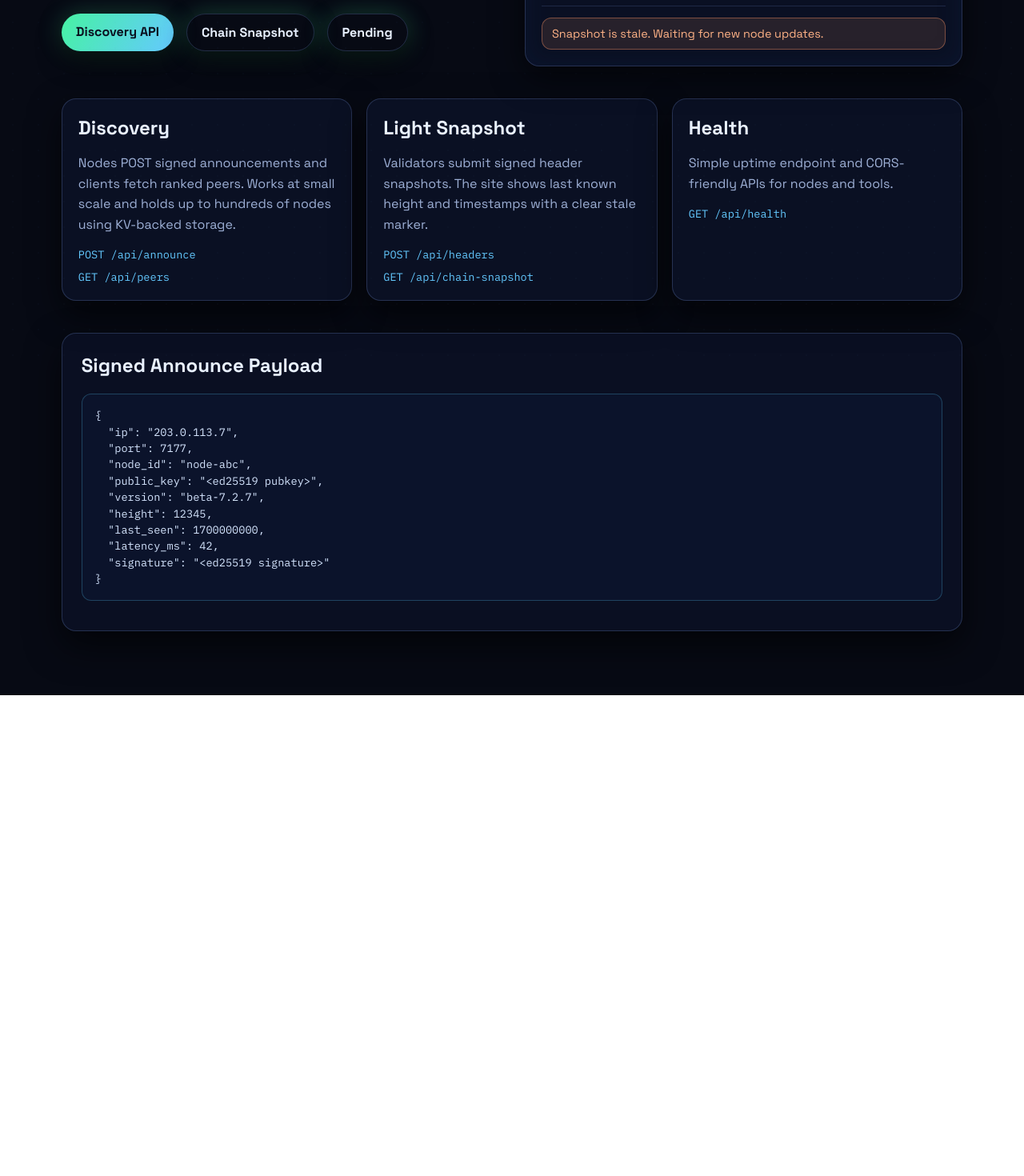
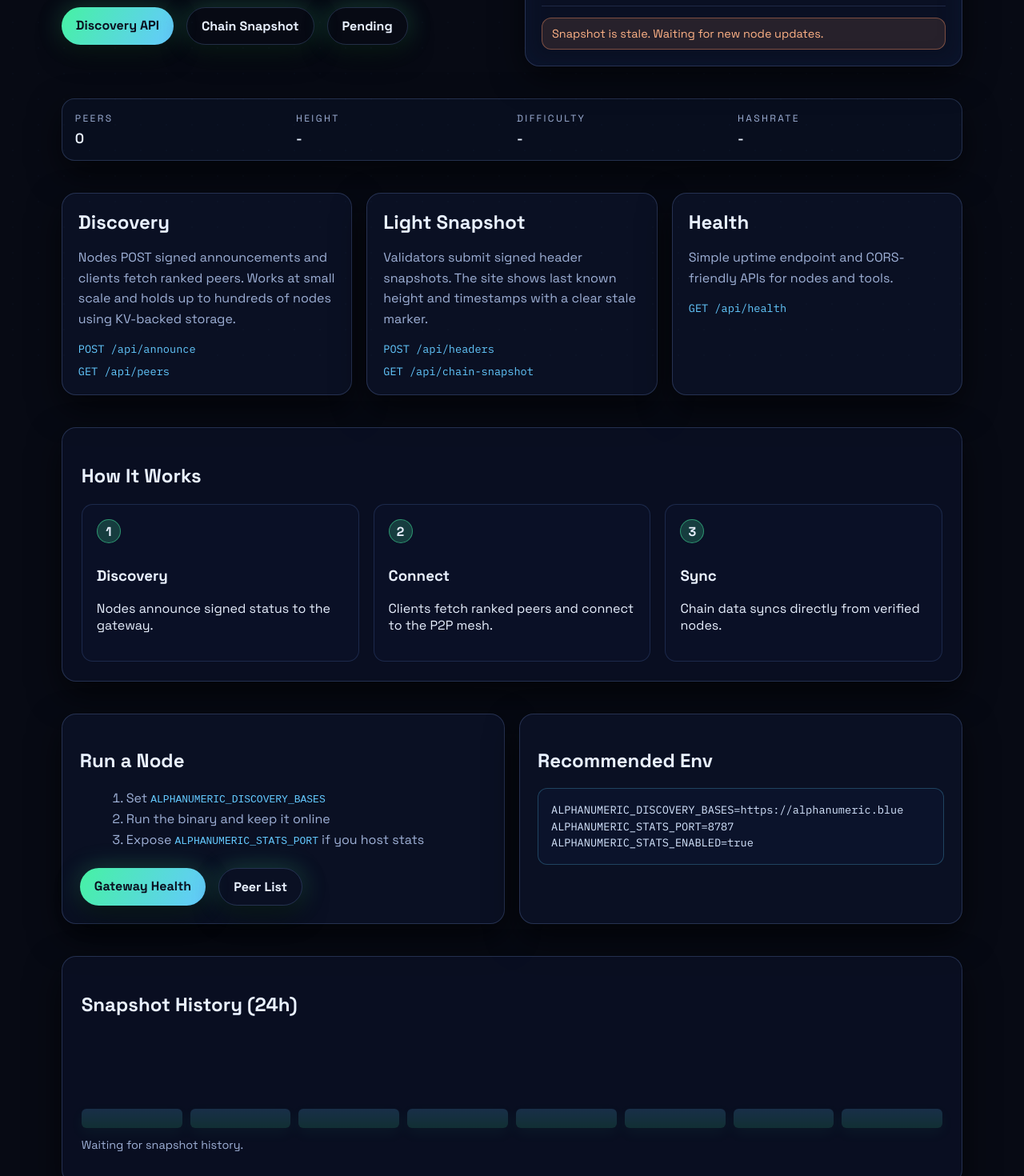
Before and after one commit to OSXBasedAnon/alphanumeric-blue, a Next.js app: page / in a window 1280 px wide. Shown: the part 340-1810 px from the top of the page at 80% size. Before the commit the page ends 1209 px from the top, so only its background shows below. Built offline with nearby package versions, Linux system fonts and the light colour scheme.

Commit message:
Add live metrics and snapshot history

```diff
--- /dev/null
+++ b/app/api/snapshot-history/route.ts
@@ -0,0 +1,28 @@
+import { NextResponse } from "next/server";
+import { listSnapshotHistory } from "@/lib/storage";
+
+function response(body: unknown, status = 200) {
+  return NextResponse.json(body, {
+    status,
+    headers: {
+      "access-control-allow-origin": "*",
+      "cache-control": "no-store"
+    }
+  });
+}
+
+export async function GET() {
+  const history = await listSnapshotHistory();
+  return response({ ok: true, count: history.length, history });
+}
+
+export async function OPTIONS() {
+  return new NextResponse(null, {
+    status: 204,
+    headers: {
+      "access-control-allow-origin": "*",
+      "access-control-allow-methods": "GET, OPTIONS",
+      "access-control-allow-headers": "content-type"
+    }
+  });
+}
--- /dev/null
+++ b/app/components/MetricsStrip.tsx
@@ -0,0 +1,57 @@
+"use client";
+
+import { useEffect, useState } from "react";
+
+type SnapshotResponse = {
+  ok: boolean;
+  peers: number;
+  source: "indexer" | "snapshot";
+  stats?: any;
+  snapshot?: {
+    height: number;
+    last_block_time: number;
+    received_at: number;
+  } | null;
+};
+
+export default function MetricsStrip() {
+  const [data, setData] = useState<SnapshotResponse | null>(null);
+
+  useEffect(() => {
+    let cancelled = false;
+    fetch("/api/chain-snapshot", { cache: "no-store" })
+      .then((res) => res.json())
+      .then((json) => {
+        if (!cancelled) setData(json);
+      })
+      .catch(() => null);
+    return () => {
+      cancelled = true;
+    };
+  }, []);
+
+  const height = data?.stats?.height ?? data?.snapshot?.height ?? "-";
+  const difficulty = data?.stats?.difficulty ?? "-";
+  const hashrate = data?.stats?.hashrate_ths ?? "-";
+
+  return (
+    <section className="strip">
+      <div className="strip-item">
+        <span className="strip-label">Peers</span>
+        <span className="strip-value">{data?.peers ?? "-"}</span>
+      </div>
+      <div className="strip-item">
+        <span className="strip-label">Height</span>
+        <span className="strip-value">{height}</span>
+      </div>
+      <div className="strip-item">
+        <span className="strip-label">Difficulty</span>
+        <span className="strip-value">{difficulty}</span>
+      </div>
+      <div className="strip-item">
+        <span className="strip-label">Hashrate</span>
+        <span className="strip-value">{hashrate}</span>
+      </div>
+    </section>
+  );
+}
--- /dev/null
+++ b/app/components/SnapshotHistory.tsx
@@ -0,0 +1,58 @@
+"use client";
+
+import { useEffect, useMemo, useState } from "react";
+
+type HistoryResponse = {
+  ok: boolean;
+  count: number;
+  history: Array<{
+    height: number;
+    received_at: number;
+  }>;
+};
+
+export default function SnapshotHistory() {
+  const [data, setData] = useState<HistoryResponse | null>(null);
+
+  useEffect(() => {
+    let cancelled = false;
+    fetch("/api/snapshot-history", { cache: "no-store" })
+      .then((res) => res.json())
+      .then((json) => {
+        if (!cancelled) setData(json);
+      })
+      .catch(() => null);
+    return () => {
+      cancelled = true;
+    };
+  }, []);
+
+  const bars = useMemo(() => {
+    const history = data?.history ?? [];
+    const trimmed = history.slice(0, 8).reverse();
+    if (trimmed.length === 0) return [] as number[];
+    const maxHeight = Math.max(...trimmed.map((h) => h.height));
+    return trimmed.map((h) => {
+      if (maxHeight === 0) return 10;
+      return Math.max(10, Math.round((h.height / maxHeight) * 100));
+    });
+  }, [data]);
+
+  return (
+    <section className="history">
+      <h2>Snapshot History (24h)</h2>
+      <div className="history-chart">
+        {bars.length > 0
+          ? bars.map((value, idx) => (
+              <div key={idx} className="bar" style={{ height: `${value}%` }} />
+            ))
+          : Array.from({ length: 8 }).map((_, idx) => (
+              <div key={idx} className="bar" style={{ height: "20%", opacity: 0.25 }} />
+            ))}
+      </div>
+      <p className="history-note">
+        {bars.length > 0 ? "Based on recent signed snapshots." : "Waiting for snapshot history."}
+      </p>
+    </section>
+  );
+}
--- a/app/globals.css
+++ b/app/globals.css
@@ -55,7 +55,7 @@ html, body {
 }
 
 .hero-left h1 {
-  font-size: clamp(2.8rem, 6vw, 5.2rem);
+  font-size: clamp(2.4rem, 5vw, 4.4rem);
   margin: 12px 0 16px;
   letter-spacing: -0.02em;
 }
@@ -175,6 +175,35 @@ html, body {
   gap: 18px;
 }
 
+.strip {
+  display: grid;
+  grid-template-columns: repeat(auto-fit, minmax(160px, 1fr));
+  gap: 12px;
+  background: rgba(10, 16, 34, 0.75);
+  border: 1px solid var(--border);
+  border-radius: 16px;
+  padding: 16px;
+  box-shadow: 0 16px 40px var(--shadow);
+}
+
+.strip-item {
+  display: flex;
+  flex-direction: column;
+  gap: 6px;
+}
+
+.strip-label {
+  font-size: 0.75rem;
+  text-transform: uppercase;
+  letter-spacing: 0.2em;
+  color: var(--muted);
+}
+
+.strip-value {
+  font-size: 1.1rem;
+  font-weight: 600;
+}
+
 .card {
   background: var(--card);
   border: 1px solid var(--border);
@@ -208,6 +237,94 @@ html, body {
   box-shadow: 0 18px 44px var(--shadow);
 }
 
+.flow {
+  background: rgba(12, 18, 40, 0.65);
+  border: 1px solid var(--border);
+  border-radius: 18px;
+  padding: 24px;
+  box-shadow: 0 16px 40px var(--shadow);
+}
+
+.flow-row {
+  display: grid;
+  grid-template-columns: repeat(auto-fit, minmax(200px, 1fr));
+  gap: 18px;
+  margin-top: 18px;
+}
+
+.flow-step {
+  background: rgba(12, 18, 40, 0.8);
+  border: 1px solid rgba(100, 140, 220, 0.2);
+  border-radius: 14px;
+  padding: 18px;
+}
+
+.flow-step span {
+  display: inline-flex;
+  align-items: center;
+  justify-content: center;
+  width: 30px;
+  height: 30px;
+  border-radius: 50%;
+  background: rgba(70, 242, 163, 0.2);
+  border: 1px solid rgba(70, 242, 163, 0.5);
+  margin-bottom: 10px;
+  font-weight: 700;
+}
+
+.download {
+  display: grid;
+  grid-template-columns: repeat(auto-fit, minmax(260px, 1fr));
+  gap: 18px;
+}
+
+.download-card {
+  background: var(--card);
+  border: 1px solid var(--border);
+  border-radius: 18px;
+  padding: 22px;
+  box-shadow: 0 16px 40px var(--shadow);
+}
+
+.download-card ol {
+  margin: 12px 0 0 18px;
+  color: var(--muted);
+  line-height: 1.6;
+}
+
+.download-card code {
+  color: var(--accent-2);
+}
+
+.history {
+  background: rgba(12, 18, 40, 0.65);
+  border-radius: 18px;
+  border: 1px solid var(--border);
+  padding: 24px;
+  box-shadow: 0 18px 44px var(--shadow);
+}
+
+.history-chart {
+  margin-top: 18px;
+  display: grid;
+  grid-template-columns: repeat(8, 1fr);
+  gap: 10px;
+  align-items: end;
+  height: 120px;
+}
+
+.history-chart .bar {
+  background: linear-gradient(180deg, rgba(100, 201, 255, 0.7), rgba(70, 242, 163, 0.6));
+  border-radius: 6px;
+  box-shadow: 0 6px 18px rgba(70, 242, 163, 0.2);
+}
+
+.history-note {
+  margin-top: 12px;
+  color: var(--muted);
+  font-size: 0.9rem;
+}
+
 .specs h2 {
   margin-top: 0;
 }
--- a/app/page.tsx
+++ b/app/page.tsx
@@ -1,4 +1,6 @@
 import Image from "next/image";
+import MetricsStrip from "./components/MetricsStrip";
+import SnapshotHistory from "./components/SnapshotHistory";
 import StatusPanel from "./components/StatusPanel";
 
 export default function Page() {
@@ -10,8 +12,8 @@ export default function Page() {
           <div className="brand">
             <Image src="/logo.png" alt="Alphanumeric logo" width={64} height={64} />
             <div>
-              <h1>alphanumeric.blue</h1>
-              <p className="tagline">Discovery, light snapshots, and network status.</p>
+              <h1>alphanumeric</h1>
+              <p className="tagline">Discovery, light snapshots, network status.</p>
             </div>
           </div>
           <p>
@@ -29,6 +31,8 @@ export default function Page() {
           <StatusPanel />
         </div>
       </section>
+
+      <MetricsStrip />
 
       <section className="grid">
         <div className="card">
@@ -58,6 +62,48 @@ export default function Page() {
         </div>
       </section>
 
+      <section className="flow">
+        <h2>How It Works</h2>
+        <div className="flow-row">
+          <div className="flow-step">
+            <span>1</span>
+            <h3>Discovery</h3>
+            <p>Nodes announce signed status to the gateway.</p>
+          </div>
+          <div className="flow-step">
+            <span>2</span>
+            <h3>Connect</h3>
+            <p>Clients fetch ranked peers and connect to the P2P mesh.</p>
+          </div>
+          <div className="flow-step">
+            <span>3</span>
+            <h3>Sync</h3>
+            <p>Chain data syncs directly from verified nodes.</p>
+          </div>
+        </div>
+      </section>
+
+      <section className="download">
+        <div className="download-card">
+          <h2>Run a Node</h2>
+          <ol>
+            <li>Set <code>ALPHANUMERIC_DISCOVERY_BASES</code></li>
+            <li>Run the binary and keep it online</li>
+            <li>Expose <code>ALPHANUMERIC_STATS_PORT</code> if you host stats</li>
+          </ol>
+          <div className="cta-row">
+            <a className="cta" href="/api/health">Gateway Health</a>
+            <a className="cta ghost" href="/api/peers">Peer List</a>
+          </div>
+        </div>
+        <div className="download-card">
+          <h2>Recommended Env</h2>
+          <pre>{`ALPHANUMERIC_DISCOVERY_BASES=https://alphanumeric.blue\nALPHANUMERIC_STATS_PORT=8787\nALPHANUMERIC_STATS_ENABLED=true`}</pre>
+        </div>
+      </section>
+
+      <SnapshotHistory />
+
       <section className="specs">
         <h2>Signed Announce Payload</h2>
         <pre>
--- a/lib/storage.ts
+++ b/lib/storage.ts
@@ -37,10 +37,12 @@ export type PendingSnapshot = {
 const PEER_TTL_SECONDS = Number(process.env.PEER_TTL_SECONDS ?? 1800);
 const SNAPSHOT_TTL_SECONDS = Number(process.env.SNAPSHOT_TTL_SECONDS ?? 3600);
 const QUORUM_WINDOW_SECONDS = Number(process.env.SNAPSHOT_QUORUM_WINDOW ?? 3600);
+const HISTORY_LIMIT = Number(process.env.SNAPSHOT_HISTORY_LIMIT ?? 48);
 
 const memoryPeers = new Map<string, PeerRecord>();
 let memorySnapshot: HeaderSnapshot | null = null;
 const memoryPending = new Map<string, PendingSnapshot>();
+const memoryHistory: HeaderSnapshot[] = [];
 
 function kvEnabled(): boolean {
   return Boolean(process.env.KV_REST_API_URL && process.env.KV_REST_API_TOKEN);
@@ -64,6 +66,10 @@ function pendingPrefix(): string {
 
 function pendingIndexKey(): string {
   return "chain:pending:index";
+}
+
+function historyIndexKey(): string {
+  return "chain:history:index";
 }
 
 export async function savePeer(peer: PeerRecord): Promise<void> {
@@ -98,10 +104,18 @@ export async function listPeers(): Promise<PeerRecord[]> {
 export async function saveHeaderSnapshot(snapshot: HeaderSnapshot): Promise<void> {
   if (!kvEnabled()) {
     memorySnapshot = snapshot;
+    memoryHistory.unshift(snapshot);
+    if (memoryHistory.length > HISTORY_LIMIT) {
+      memoryHistory.length = HISTORY_LIMIT;
+    }
     return;
   }
 
   await kv.set(snapshotKey(), snapshot, { ex: SNAPSHOT_TTL_SECONDS });
+  const historyKey = `chain:history:${snapshot.received_at}:${snapshot.height}`;
+  await kv.set(historyKey, snapshot, { ex: SNAPSHOT_TTL_SECONDS });
+  await kv.sadd(historyIndexKey(), historyKey);
+  await kv.expire(historyIndexKey(), SNAPSHOT_TTL_SECONDS);
 }
 
 export async function getHeaderSnapshot(): Promise<HeaderSnapshot | null> {
@@ -162,3 +176,17 @@ export async function listPendingSnapshots(): Promise<PendingSnapshot[]> {
   const pending = (await kv.mget(...keys)) as Array<PendingSnapshot | null>;
   return pending.filter(Boolean) as PendingSnapshot[];
 }
+
+export async function listSnapshotHistory(): Promise<HeaderSnapshot[]> {
+  if (!kvEnabled()) {
+    return memoryHistory.slice(0, HISTORY_LIMIT);
+  }
+
+  const keys = (await kv.smembers(historyIndexKey())) as string[];
+  if (!keys || keys.length === 0) return [];
+
+  const snapshots = (await kv.mget(...keys)) as Array<HeaderSnapshot | null>;
+  const filtered = snapshots.filter(Boolean) as HeaderSnapshot[];
+  filtered.sort((a, b) => b.received_at - a.received_at);
+  return filtered.slice(0, HISTORY_LIMIT);
+}
```
